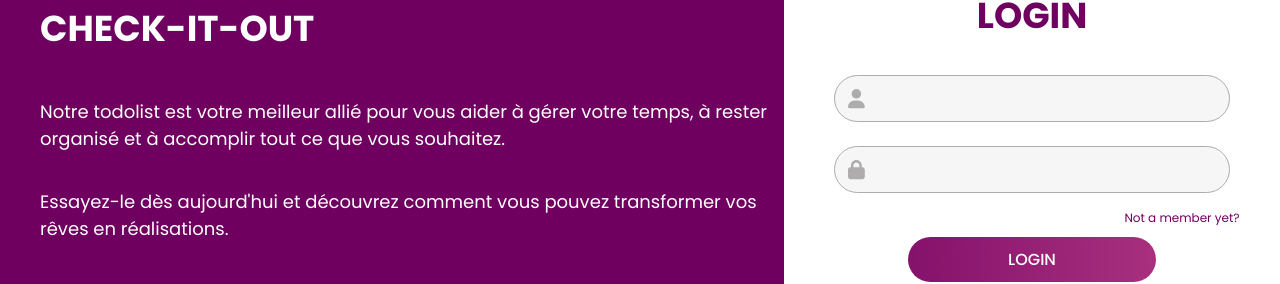
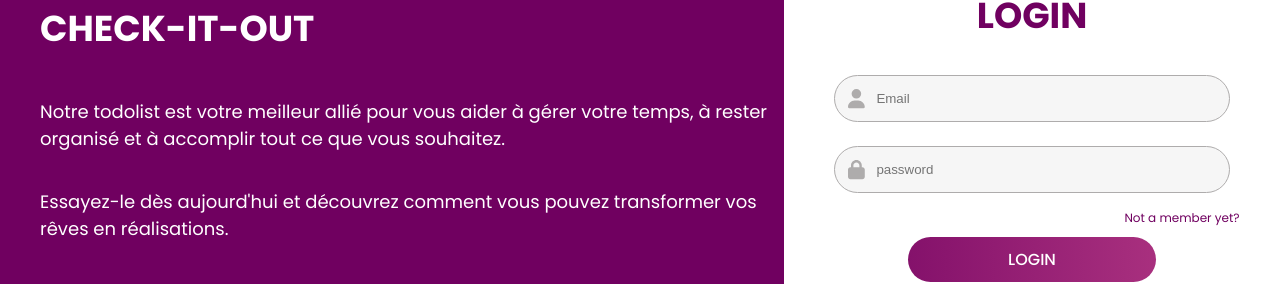
Before and after one commit to arasolonjatovo/buzz_up, a React (Create React App) app: page / in a window 1280 px wide. Shown: the part 282-566 px from the top of the page. Built offline with nearby package versions, Linux system fonts and the light colour scheme.

Commit message:
FIX placeholder unfilled

```diff
--- a/src/routes/LoginPage/Login.tsx
+++ b/src/routes/LoginPage/Login.tsx
@@ -58,8 +58,9 @@ const Login: React.FC = () => {
       <div className="container__login">
         <h1>LOGIN</h1>
         <InputText
-          id='input__user'
+          id="input__user"
           type="text"
+          placeholder="Email"
           icon={faUser}
           onChange={(e: ChangeEvent<HTMLInputElement>) =>
             setEmail(e.target.value)
@@ -67,6 +68,7 @@ const Login: React.FC = () => {
         />
         <InputText
           type="password"
+          placeholder="password"
           icon={faLock}
           onChange={(e: ChangeEvent<HTMLInputElement>) =>
             setPassword(e.target.value)
```
